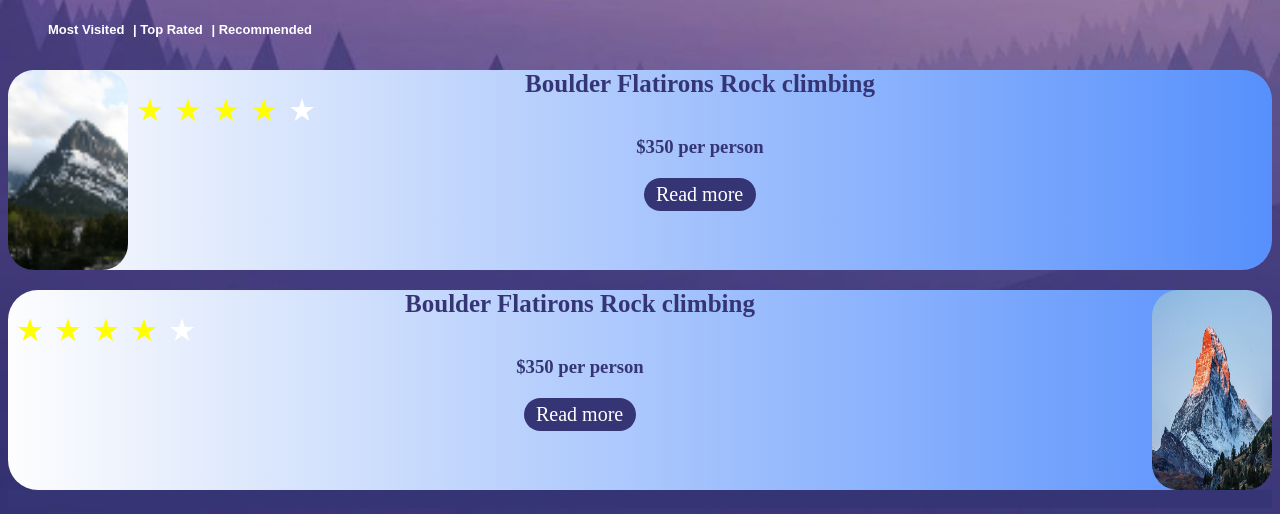
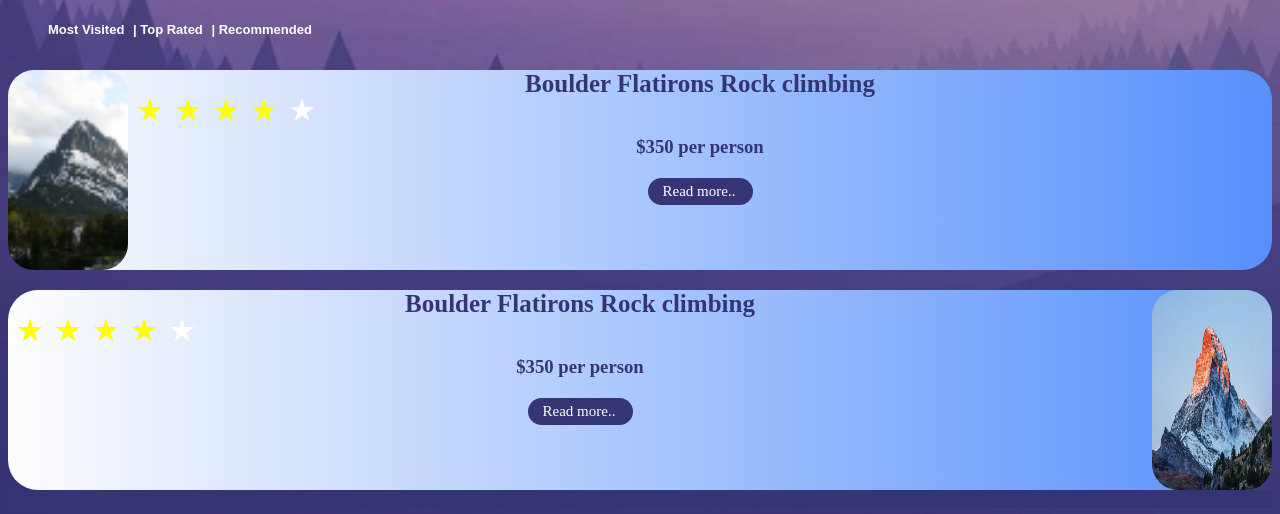
Before and after one commit to OrlandoOrtiz1079/Mountain-climbing, a plain HTML site: page index.html in a window 1280 px wide. Shown: the part 286-800 px from the top of the page. Drawn offline with Linux system fonts and the light colour scheme.

Commit message:
Add files via upload

```diff
--- a/index.html
+++ b/index.html
@@ -51,7 +51,7 @@
         </h3>
         <center>
             <p class="boton">
-                Read more
+                Read more..
             </p>
         </center>
     </div>
@@ -69,8 +69,7 @@
         </h3>
         <center>
             <p class="boton">
-                Read more
-            </p>
+                Read more..</p>
         </center>
     </div>
 
--- a/stilos.css
+++ b/stilos.css
@@ -201,16 +201,15 @@ h3 {
 }
 
 .boton {
-    margin-top: 0px;
     display: flex;
     background-color: rgb(53, 53, 117);
     width: 90px;
     border-radius: 30px;
     color: white;
-    font-size: 20px;
-    padding-left: 12px;
-    padding-right: 10px;
+    font-size: 15px;
+    padding-left: 15px;
     padding-top: 5px;
+    margin-right: 0x;
     padding-bottom: 5px;
     cursor: pointer;
 }
```
